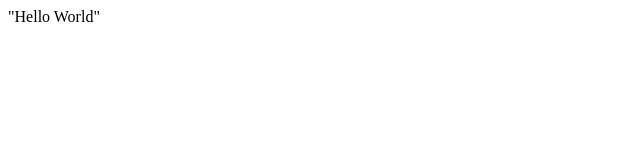
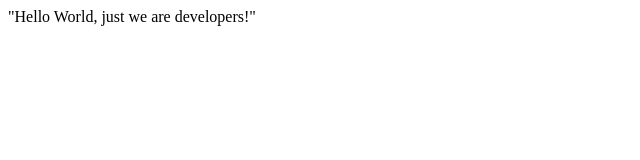
Before and after one commit to Prisca-tech/Ramon, a plain HTML site: page index.html in a window 1280 px wide. Shown: the whole page, without its empty margins (0-640 px from the left). Drawn offline with Linux system fonts and the light colour scheme.

Commit message:
Modify the body text

```diff
--- a/index.html
+++ b/index.html
@@ -7,6 +7,6 @@
     <title>Document</title>
   </head>
   <body>
-    "Hello World"
+    "Hello World, just we are developers!"
   </body>
 </html>
```
